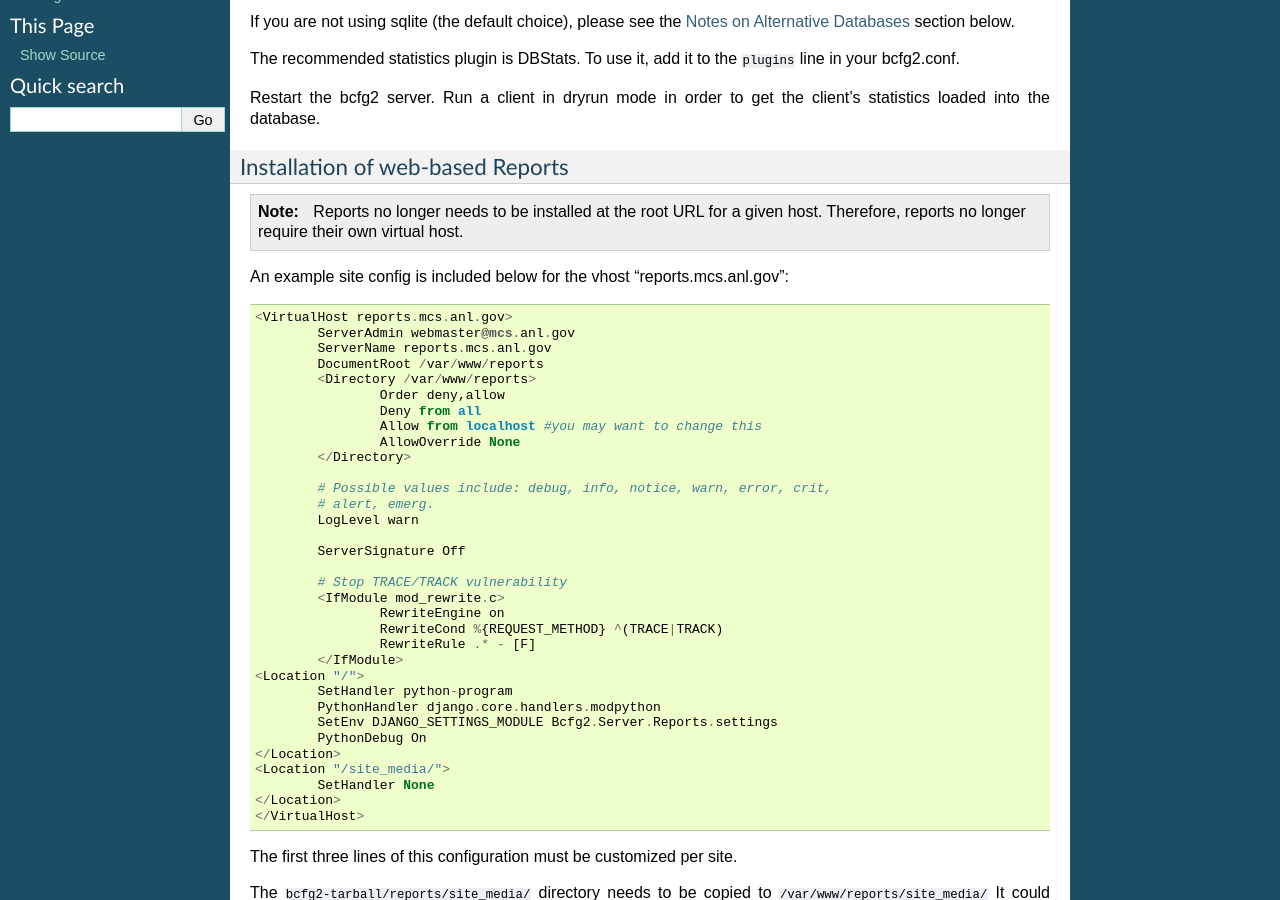
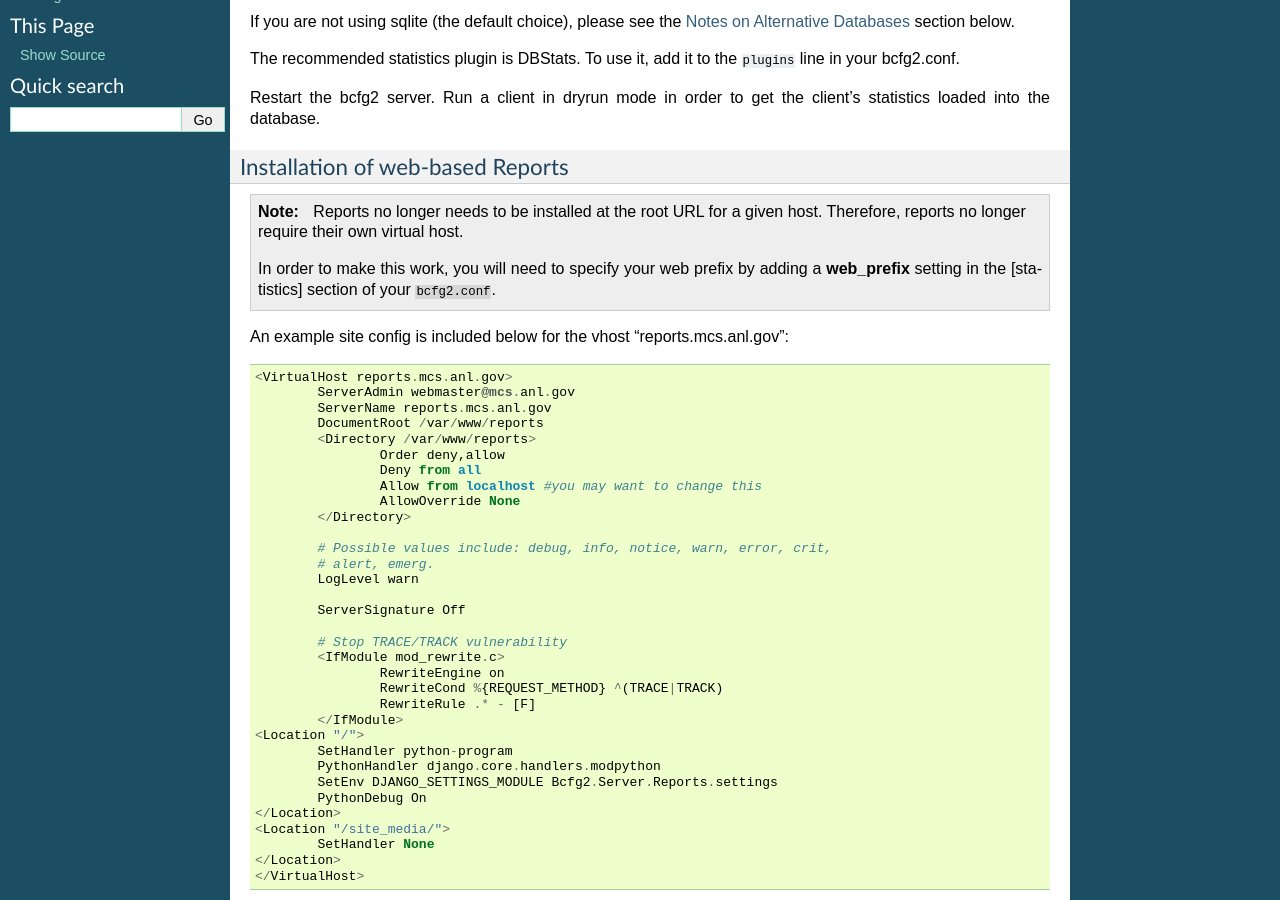
Before and after one commit to Bcfg2/bcfg2, a Sphinx documentation site: the page built from doc/server/reports/dynamic.txt, in a window 1280 px wide and 900 px high, scrolled down 609 px. Built offline with Sphinx 7.4.7, drawn with Linux system fonts in a browser that asks for light colours.

Commit message:
doc: Add web prefix information for dynamic django reports
Signed-off-by: Sol Jerome <solj@ices.utexas.edu>

git-svn-id: https://svn.mcs.anl.gov/repos/bcfg/trunk/bcfg2@5745 ce84e21b-d406-0410-9b95-82705330c041

```diff
--- a/doc/server/reports/dynamic.txt
+++ b/doc/server/reports/dynamic.txt
@@ -46,6 +46,10 @@ Installation of web-based Reports
 
     Reports no longer needs to be installed at the root URL for a given
     host. Therefore, reports no longer require their own virtual host.
+
+    In order to make this work, you will need to specify your web prefix
+    by adding a **web_prefix** setting in the [statistics] section of
+    your ``bcfg2.conf``.
 
 An example site config is included below for the vhost "reports.mcs.anl.gov"::
 
```
